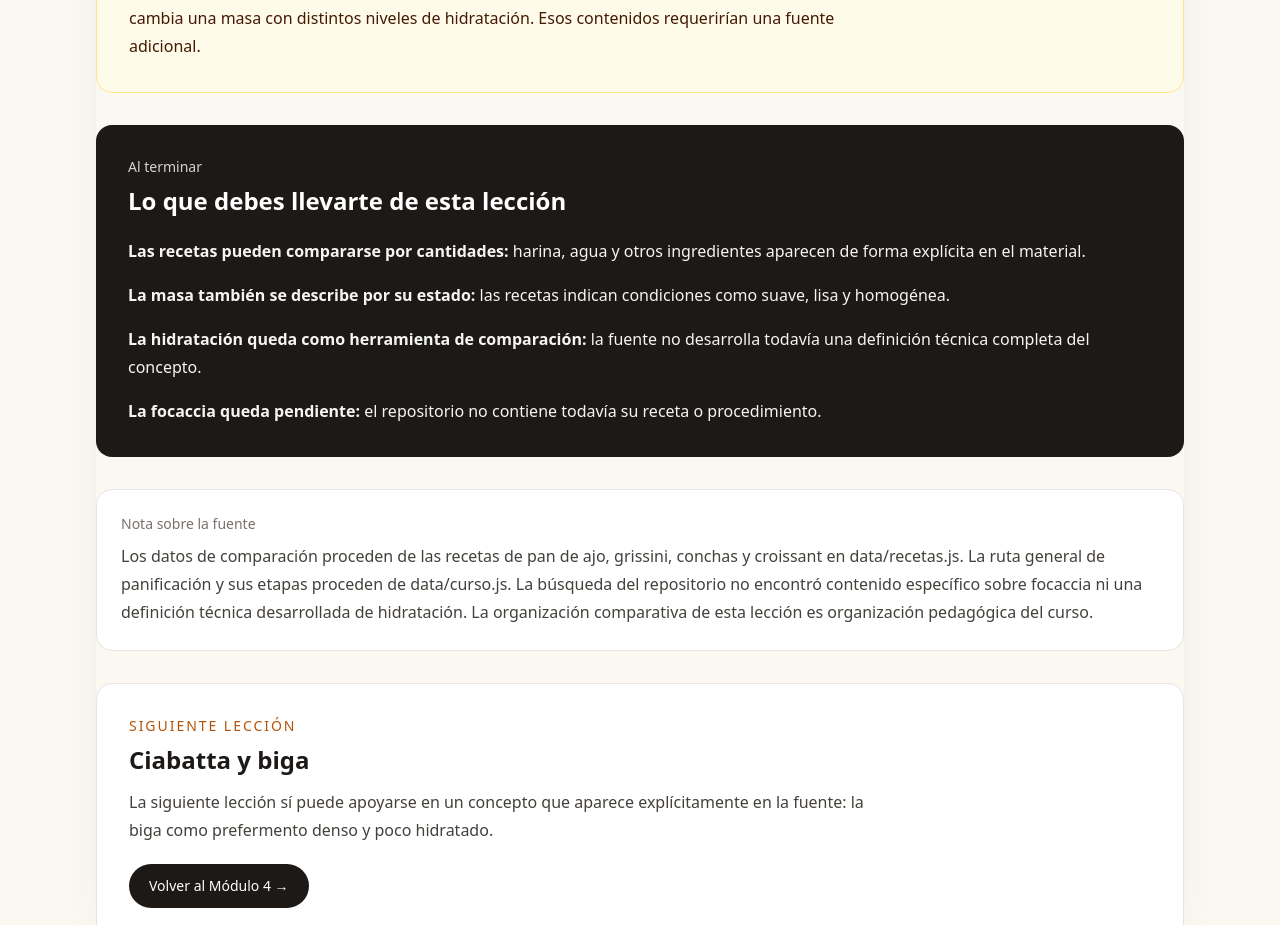
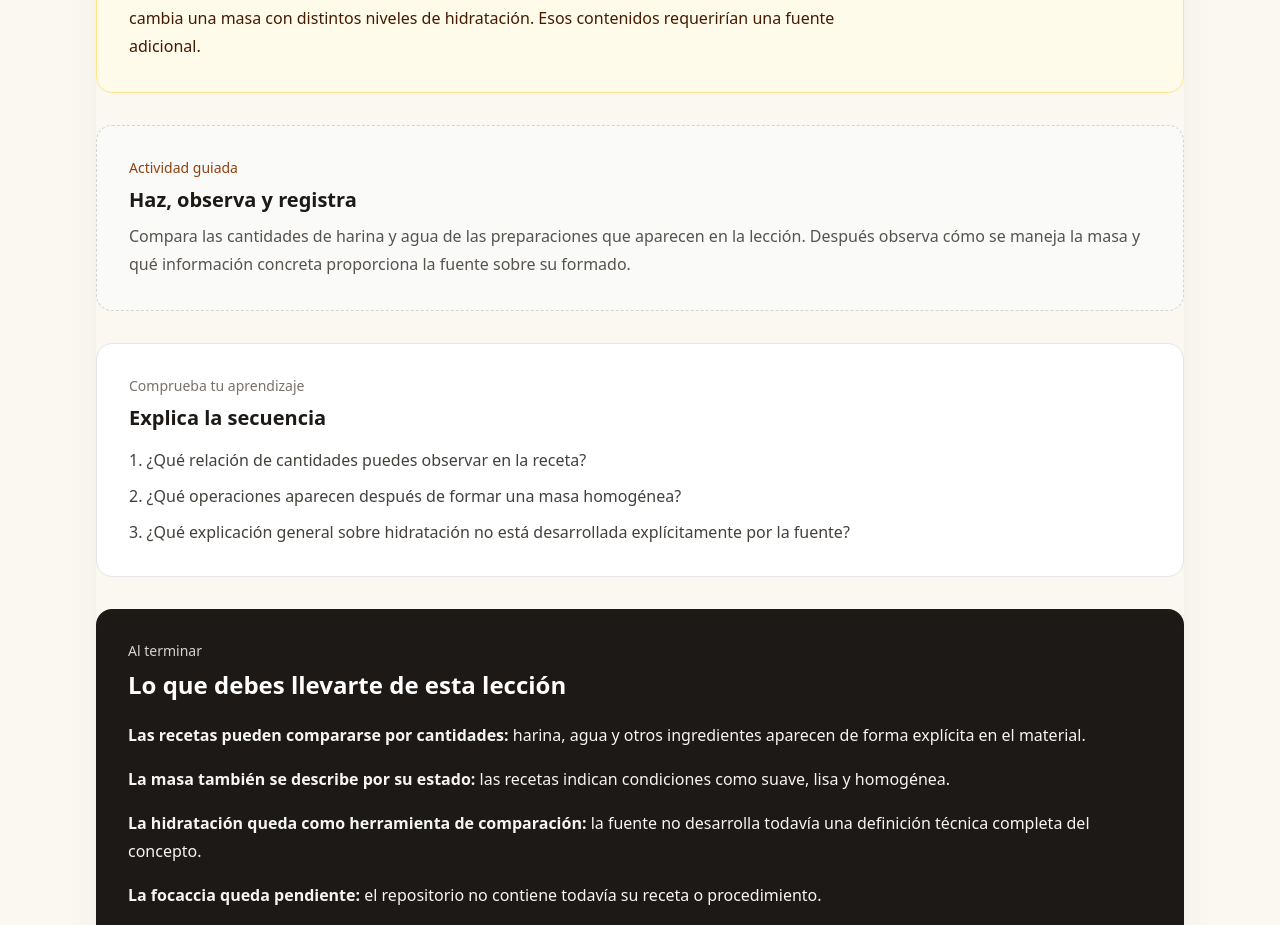
Before and after one commit to Drworm82/CursoPanadero, a Next.js app: page /leccion-focaccia-otra-forma-hidratacion in a window 1280 px wide. Shown: the part 2700-3625 px from the top of the page. Built offline with nearby package versions, Linux system fonts and the light colour scheme; no server answers.

Commit message:
Añade actividad guiada y comprobación de aprendizaje a M4

```diff
--- a/pages/leccion-focaccia-otra-forma-hidratacion.js
+++ b/pages/leccion-focaccia-otra-forma-hidratacion.js
@@ -134,6 +134,22 @@ export default function LessonTwentyNinePage() {
           </p>
         </section>
 
+        <section className="rounded-2xl border border-dashed border-stone-300 bg-stone-50 p-6 sm:p-8">
+          <p className="text-sm font-medium text-amber-800">Actividad guiada</p>
+          <h2 className="mt-2 text-xl font-semibold text-stone-900">Haz, observa y registra</h2>
+          <p className="mt-2 leading-7 text-stone-600">Compara las cantidades de harina y agua de las preparaciones que aparecen en la lección. Después observa cómo se maneja la masa y qué información concreta proporciona la fuente sobre su formado.</p>
+        </section>
+
+        <section className="rounded-2xl border border-stone-200 bg-white p-6 sm:p-8">
+          <p className="text-sm font-medium text-stone-500">Comprueba tu aprendizaje</p>
+          <h2 className="mt-2 text-xl font-semibold text-stone-900">Explica la secuencia</h2>
+          <div className="mt-4 space-y-3 text-stone-700">
+            <p>1. ¿Qué relación de cantidades puedes observar en la receta?</p>
+            <p>2. ¿Qué operaciones aparecen después de formar una masa homogénea?</p>
+            <p>3. ¿Qué explicación general sobre hidratación no está desarrollada explícitamente por la fuente?</p>
+          </div>
+        </section>
+
         <section className="rounded-2xl bg-stone-900 p-6 text-white sm:p-8">
           <p className="text-sm font-medium text-stone-300">Al terminar</p>
           <h2 className="mt-2 text-2xl font-semibold">Lo que debes llevarte de esta lección</h2>
```
